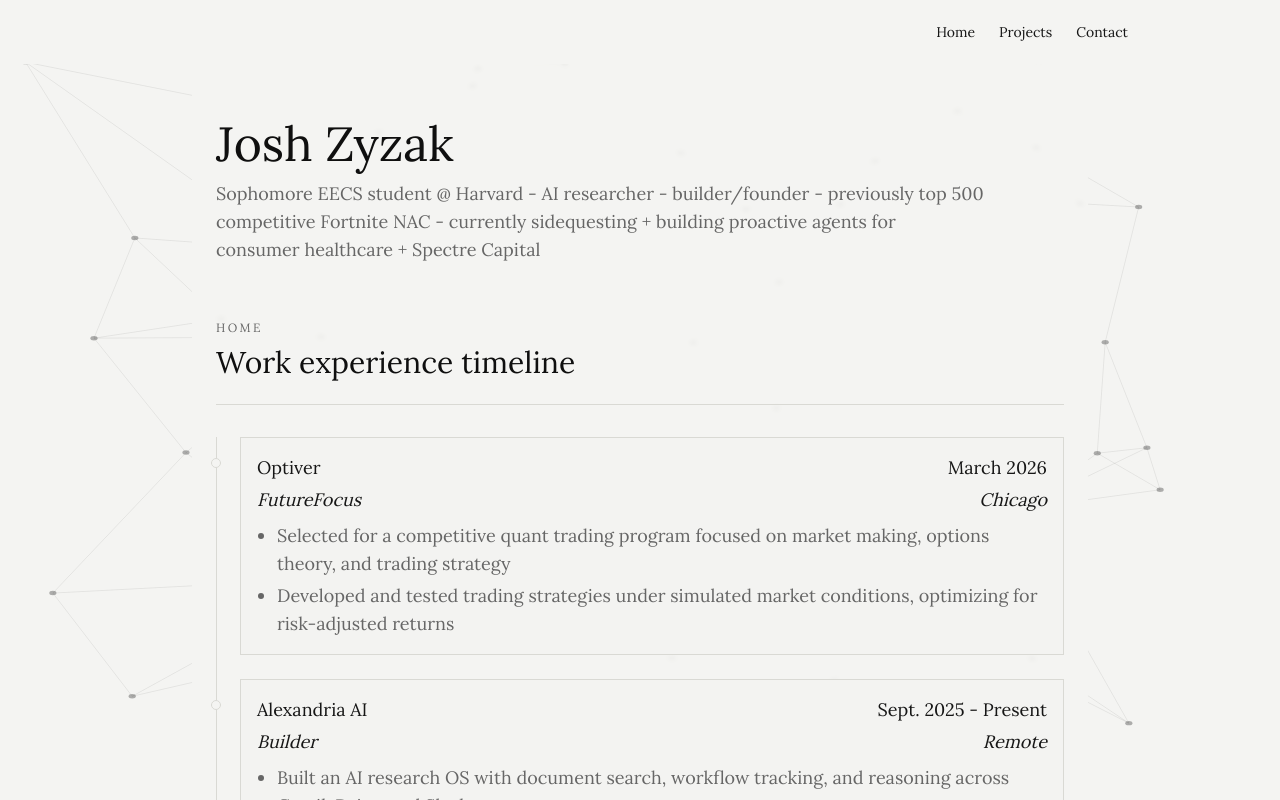
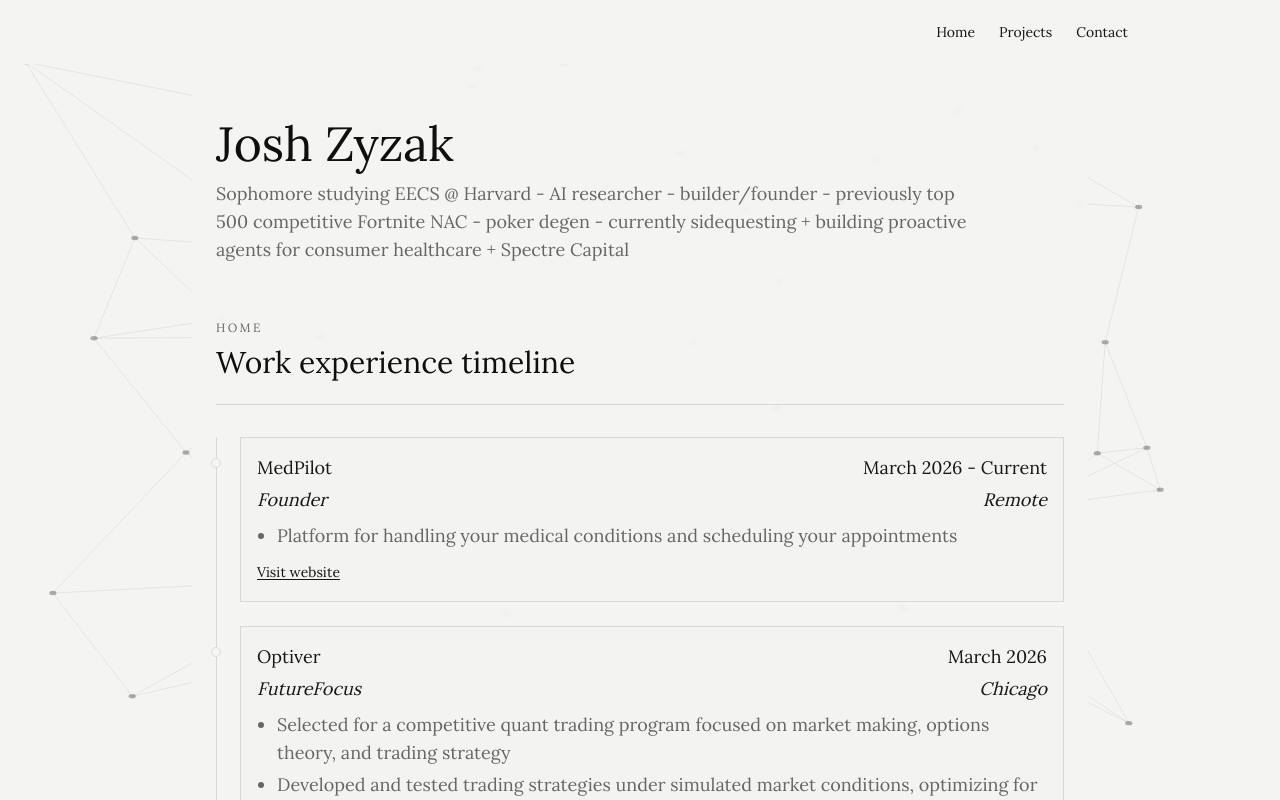
Before and after one commit to jzyzak/portfolio, a Next.js app: page / in a window 1280 px wide. Shown: the top 800 px of the page. Built offline with nearby package versions, Linux system fonts and the light colour scheme.

Commit message:
updated sections

```diff
--- a/src/app/experiences/page.tsx
+++ b/src/app/experiences/page.tsx
@@ -38,7 +38,7 @@
         <div className="grid gap-5 md:grid-cols-3">
           {projects.map((project, index) => (
             <article
-              key={project.name}
+              key={`${project.name}-${index}`}
               className={`reveal space-y-2 border border-[var(--border)] bg-[var(--background)]/94 p-5 ${
                 index % 3 === 0 ? "reveal-delay-1" : index % 3 === 1 ? "reveal-delay-2" : "reveal-delay-3"
               }`}
--- a/src/app/page.tsx
+++ b/src/app/page.tsx
@@ -1,4 +1,12 @@
 const workExperience = [
+  {
+    company: "MedPilot",
+    period: "March 2026 - Current",
+    location: "Remote",
+    role: "Founder",
+    highlights: ["Platform for handling your medical conditions and scheduling your appointments"],
+    link: "https://www.medpilot.us/",
+  },
   {
     company: "Optiver",
     period: "March 2026",
@@ -18,6 +26,7 @@
       "Built an AI research OS with document search, workflow tracking, and reasoning across Gmail, Drive, and Slack",
       "Developed full-stack system (Next.js, FastAPI, OpenSearch, DynamoDB/S3, Firebase Auth) indexing 10k+ documents",
     ],
+    link: "https://www.joinalexandria.ai/",
   },
   {
     company: "Artemis",
@@ -58,7 +67,7 @@
         <header className="reveal">
           <h1 className="text-strong mb-3 text-4xl md:text-5xl">Josh Zyzak</h1>
           <p className="max-w-3xl text-base text-[var(--muted)] md:text-lg">
-            Sophomore EECS student @ Harvard - AI researcher - builder/founder - previously top 500 competitive Fortnite NAC - currently sidequesting + building proactive agents for consumer healthcare + Spectre Capital
+            Sophomore studying EECS @ Harvard - AI researcher - builder/founder - previously top 500 competitive Fortnite NAC - poker degen - currently sidequesting + building proactive agents for consumer healthcare + Spectre Capital
           </p>
         </header>
 
@@ -89,6 +98,16 @@
                     <li key={highlight}>{highlight}</li>
                   ))}
                 </ul>
+                {item.link && (
+                  <a
+                    href={item.link}
+                    target="_blank"
+                    rel="noopener noreferrer"
+                    className="mt-3 inline-block text-sm text-[var(--foreground)] underline underline-offset-2"
+                  >
+                    Visit website
+                  </a>
+                )}
               </article>
             ))}
           </div>
--- a/src/components/GraphBackground.tsx
+++ b/src/components/GraphBackground.tsx
@@ -21,8 +21,16 @@
 
 export default function GraphBackground() {
   const [time, setTime] = useState(0);
+  const [mounted, setMounted] = useState(false);
 
   useEffect(() => {
+    setMounted(true);
+  }, []);
+
+  useEffect(() => {
+    if (!mounted) {
+      return;
+    }
     let raf = 0;
     const tick = () => {
       setTime(performance.now() / 1000);
@@ -30,7 +38,7 @@
     };
     raf = requestAnimationFrame(tick);
     return () => cancelAnimationFrame(raf);
-  }, []);
+  }, [mounted]);
 
   const nodes = useMemo<NodeDef[]>(
     () =>
@@ -74,6 +82,10 @@
     [nodes, time]
   );
 
+  if (!mounted) {
+    return null;
+  }
+
   return (
     <div className="graph-bg" aria-hidden="true">
       <svg viewBox="0 0 100 100" preserveAspectRatio="none">
```
